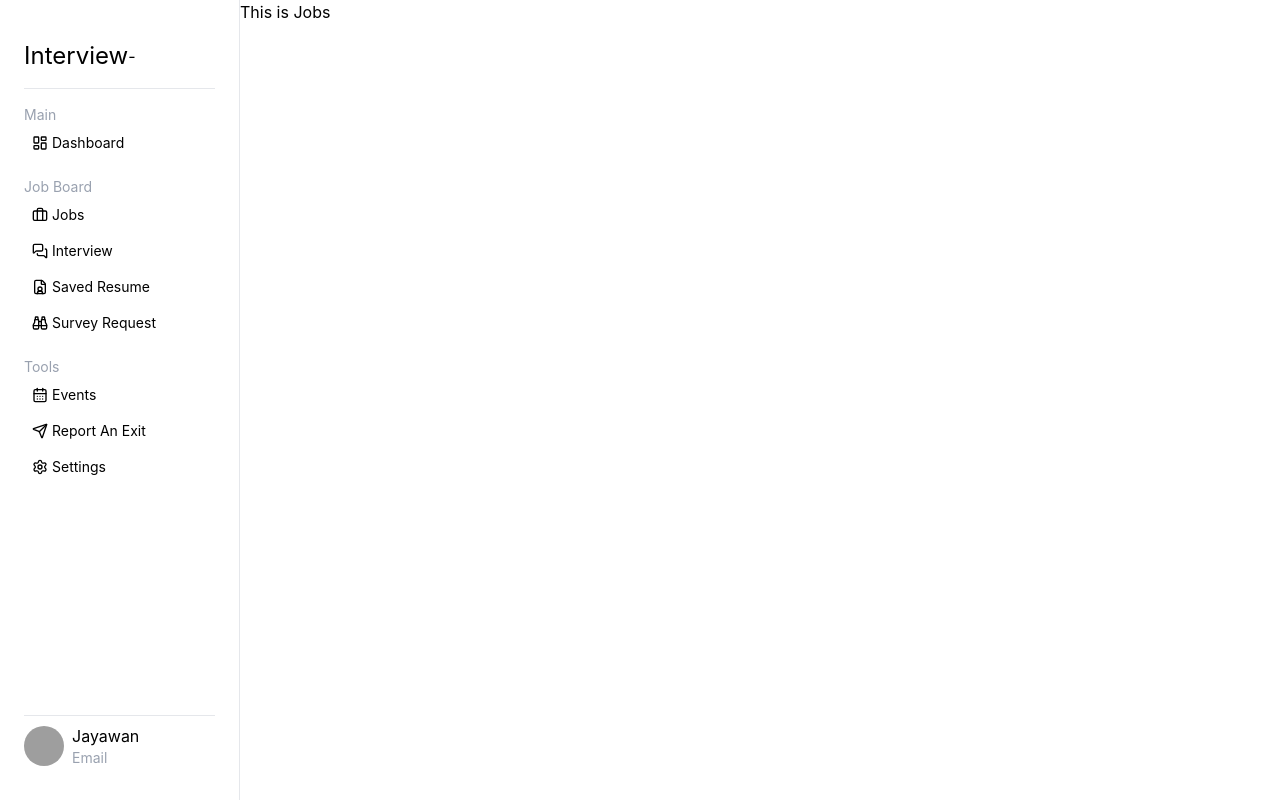
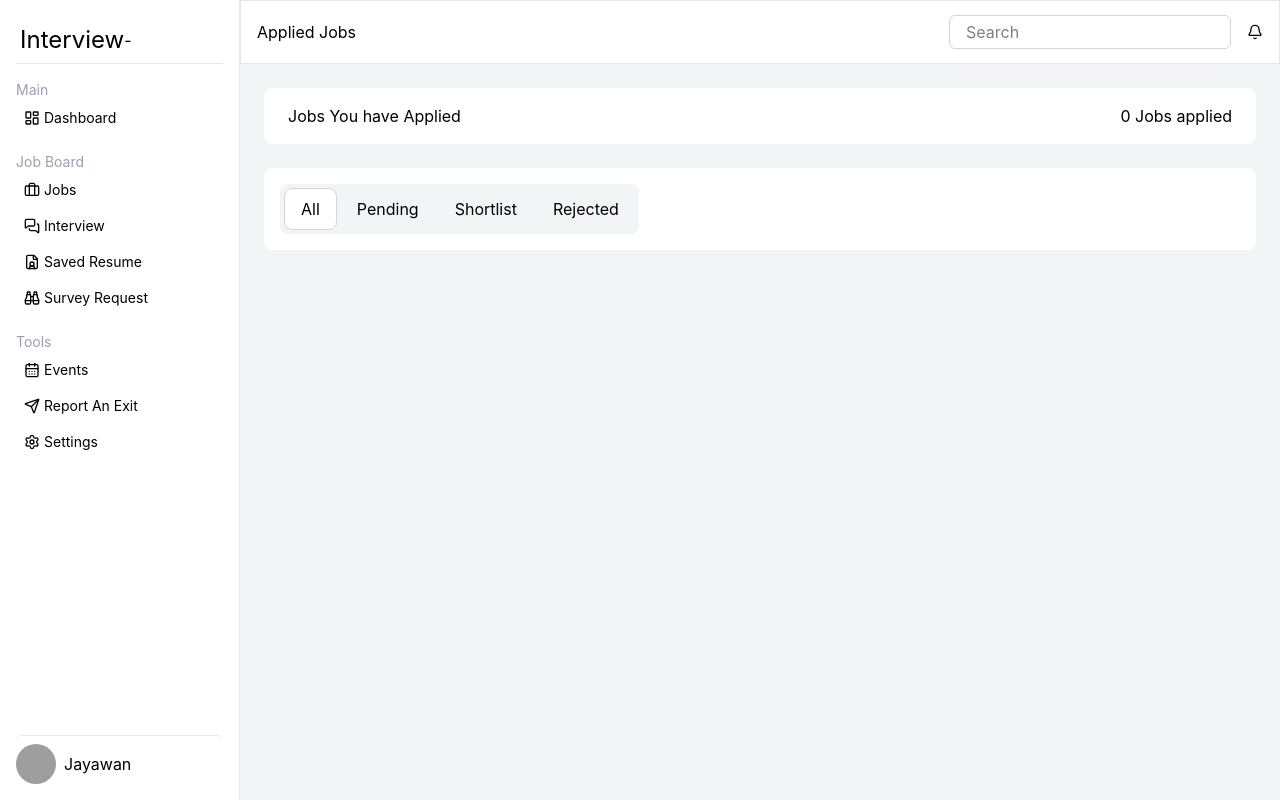
Before and after one commit to Shashwat64/Job-Tracker, a React (Vite) app: page /app/jobs in a window 1280 px wide. Built offline with nearby package versions, Linux system fonts and the light colour scheme; grey boxes are pictures that could not be loaded.

Commit message:
feat: add filter in job page

```diff
--- a/src/Components/MainNav.jsx
+++ b/src/Components/MainNav.jsx
@@ -6,11 +6,13 @@ import { LayoutDashboard, Briefcase, MessagesSquare, Binoculars, FileUser, Calen
 
 export default function MainNav(){
   return (
-    <aside className="flex flex-col p-6 bg-white h-screen w-60 border-r border-gray-200 ">
-      <div className="flex py-4 border-b border-gray-200">
-        <h1 className="text-2xl">Interview</h1>
-        <button>-</button>
-      </div>
+    <aside className="flex flex-col p-4 bg-white h-screen w-60 border-r border-gray-200">
+      <Link to="/">
+        <div className="flex py-2 px-1 border-b border-gray-200 h-12">
+          <h1 className="text-2xl">Interview</h1>
+          <button>-</button>
+        </div>
+      </Link>
 
       <nav className="flex flex-col gap-4 py-4 grow">
         <div>
@@ -81,11 +83,10 @@ export default function MainNav(){
 
       </nav>
       <Link to="profile" draggable="false">
-        <div className="py-2 flex items-center gap-2 border-t border-gray-200 bg-white">
+        <div className="pt-2 flex items-center gap-2 border-t border-gray-200 hover:bg-gray-100 hover:text-black transition-all duration-100 ease-in-out rounded-md">
           <img className="w-10 h-10 rounded-full overflow-hidden object-cover object-[50%_50%]" src="https://i.imgur.com/F9Nf9Fx.jpeg" />
           <div>
             <p>Jayawan</p>
-            <p className="text-gray-400 text-sm">Email</p>
           </div>
         </div>
       </Link>
--- a/src/Components/MainNavChildren/Jobs.jsx
+++ b/src/Components/MainNavChildren/Jobs.jsx
@@ -1,9 +1,65 @@
+import { useState } from 'react'
 import { Link } from 'react-router-dom'
 
+import { Bell } from 'lucide-react';
+
 export default function Jobs(){
+
+  const [activeBtn, setActiveBtn] = useState('all')
+
+  function handleClick(e){
+    setActiveBtn(e.currentTarget.value)
+  }
+
+
+
   return (
     <>
-      <h2>This is Jobs</h2>
+      <main className='bg-gray-100 grow'>
+        <section className="flex items-center h-16 w-full justify-between border border-gray-200 p-4 bg-white">
+          <h2>Applied Jobs</h2>
+          <div className='flex items-center gap-x-4'>
+            <input className='border border-gray-300 px-4 py-1 rounded-md' type="text" name="search" id="search" placeholder="Search" />
+            <Bell size={16} />
+          </div>
+        </section>
+
+        <section className='flex m-6 bg-white p-4 rounded-lg justify-between'>
+          <p className='ml-2'>Jobs You have Applied</p>
+          <p className='mr-2'>0 Jobs applied</p>
+        </section>
+
+        <section className='flex m-6 bg-white p-4 rounded-lg'>
+          <div>
+            <div className='bg-gray-100 p-1 rounded-lg flex gap-x-1'>
+              <button className={`px-4 py-2 rounded-lg hover:bg-gray-50 ${
+                  activeBtn === 'all'
+                    ? 'bg-white border border-gray-300'
+                    : null
+                }`} value="all" onClick={handleClick}>All</button>
+              <button className={`px-4 py-2 rounded-lg hover:bg-gray-50 ${
+                  activeBtn === 'pending'
+                    ? 'bg-white border border-gray-300'
+                    : null
+                }`} value="pending" onClick={handleClick}>Pending</button>
+              <button className={`px-4 py-2 rounded-lg hover:bg-gray-50 ${
+                  activeBtn === 'shortlist'
+                    ? 'bg-white border border-gray-300'
+                    : null
+                }`} value="shortlist" onClick={handleClick}>Shortlist</button>
+              <button className={`px-4 py-2 rounded-lg hover:bg-gray-50 ${
+                  activeBtn === 'rejected'
+                    ? 'bg-white border border-gray-300'
+                    : null
+                }`} value="rejected" onClick={handleClick}>Rejected</button>
+            </div>
+          </div>
+        </section>
+
+      </main>
+
+
+
     </>
   )
 }
```
